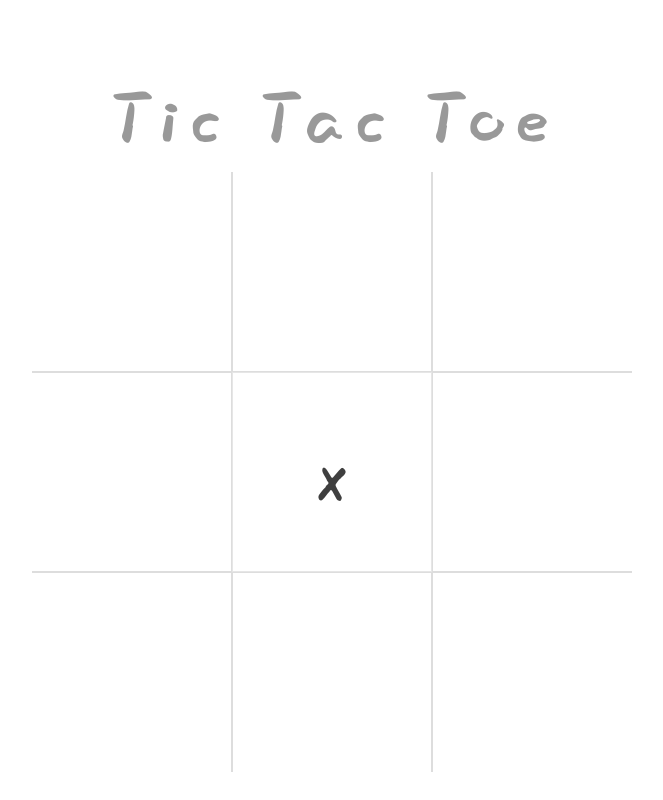
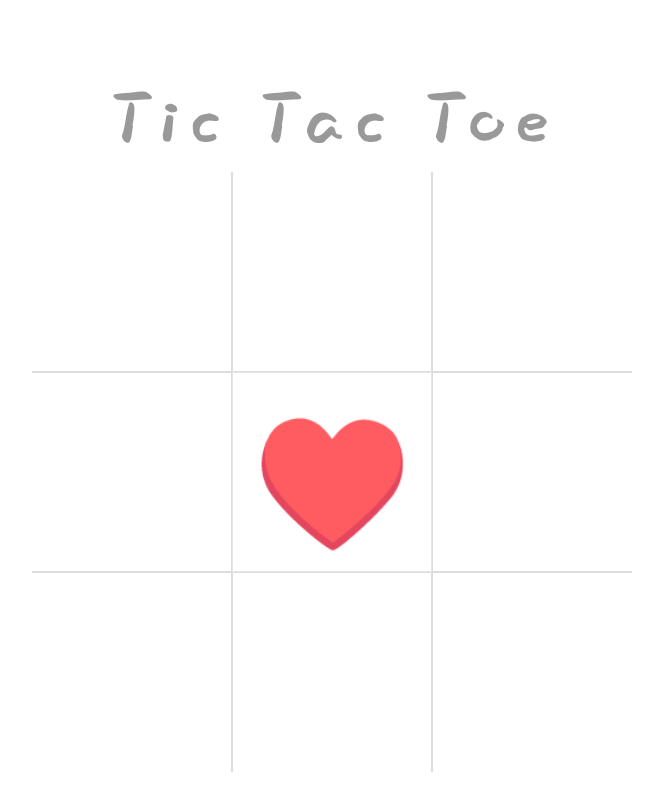
Before and after one commit to slaveofthecode/tictactoe-react-ts, a React (Vite) app: page / in a window 1280 px wide. Both pictures are taken after a click on the button 640 px from the left and 472 px from the top of the page. Shown: the whole page, without its empty margins (308-971 px from the left). Built offline with nearby package versions, Linux system fonts and the light colour scheme.

Commit message:
Reset game when is finished

```diff
--- a/src/App.scss
+++ b/src/App.scss
@@ -45,10 +45,10 @@
 		top: 0;
 		left: 0;
 		width: 100%;
+		height: 100vh;
 		display: flex;
 		justify-content: center;
 		align-items: center;
-		height: 100%;
 		display: flex;
 		flex-direction: column;
 		background: #0009;
--- a/src/App.tsx
+++ b/src/App.tsx
@@ -1,20 +1,24 @@
+/* eslint-disable react-hooks/exhaustive-deps */
 import { useState } from 'react';
 import './App.scss';
 import Alert from './components/Alert';
 import Grid from './components/Grid';
 import Header from './components/Header';
+import { PLAYER } from './enum';
 import useGrid from './hooks/useGrid';
 import useWinner from './hooks/useWinner';
+
+const FIRST_PLAYER = Math.round(Math.random()) ? PLAYER.X : PLAYER.X;
 
 function App() {
 
   const { grid, setGrid } = useGrid();
-  const { winner, validate } = useWinner();
+  const { winner, validate, setWinner } = useWinner();
 
-  const [ turn, setTurn] = useState('X');
+  const [ turn, setTurn] = useState(FIRST_PLAYER);
 
   const handleOnClick = (indexRow:number, indexCol:number) => {
-    setTurn( t => t === 'X' ? 'O' : 'X');
+    setTurn( t => t === PLAYER.X ? PLAYER.O : PLAYER.X);
 
     const clonGrid = grid;
     clonGrid[indexRow][indexCol] = turn;
@@ -23,22 +27,36 @@ function App() {
     validate.isWinner(clonGrid);
   }
 
+  const onClickUnMontedAlert = () => {
+    setGrid([
+      ["", "", ""],
+      ["", "", ""],
+      ["", "", ""],
+    ]);
+    setWinner(null);
+  }
+
   return (
     <>
       <Header />
       <Grid
         grid={grid}
         handleOnClick={handleOnClick}
-          isGameFinished={
-            !!winner ||
-            grid.every( row => row.every( cell => cell !== ''))
-          }
+        isGameOver={!!winner || grid.every( row => row.every( cell => cell !== ''))}
       />
       {
         winner
-            ? <Alert mainText={winner} subText={'winner!'} />
+          ? <Alert
+              mainText={winner}
+              subText={'winner!'}
+              onClickUnMonted={onClickUnMontedAlert}
+            />
           : grid.every( row => row.every( cell => cell !== ''))
-              && <Alert mainText={'XO'} subText={'draw'} />
+            && <Alert
+                  mainText={`${PLAYER.X}${PLAYER.O}`}
+                  subText={'draw'}
+                  onClickUnMonted={onClickUnMontedAlert}
+                />
 
       }
     </>
--- a/src/components/Alert/index.tsx
+++ b/src/components/Alert/index.tsx
@@ -4,9 +4,10 @@ import { useState } from "react";
 type Props = {
     mainText: string,
     subText: string
+    onClickUnMonted: () => void
 }
 
-const Alert = ({ mainText, subText}: Props) => {
+const Alert = ({ mainText, subText, onClickUnMonted}: Props) => {
 
   const [ show, setShow ] = useState<boolean>(!!mainText);
 
@@ -14,7 +15,11 @@ const Alert = ({ mainText, subText}: Props) => {
 
   if (show)
     return (
-      <div className="alert-container" onClick={()=>setShow(false)}>
+      <div className="alert-container" onClick={()=> {
+          setShow(false);
+          onClickUnMonted();
+      }}
+      >
           <span>{ mainText }</span>
           <strong>{ subText }</strong>
       </div>
--- a/src/components/Grid/index.tsx
+++ b/src/components/Grid/index.tsx
@@ -3,12 +3,12 @@ import Cell from '../common/Cell';
 type Props = {
     grid: string[][],
     handleOnClick: (r: number, c: number) => void,
-    isGameFinished: boolean
+    isGameOver: boolean
 }
 
-const index = ({ grid, handleOnClick, isGameFinished} : Props) => {
+const index = ({ grid, handleOnClick, isGameOver} : Props) => {
   return (
-    <div className={`${isGameFinished ? 'blur' : ''}`} >
+    <div className={`${isGameOver ? 'blur' : ''}`} >
         {
           grid.map((row: string[],indexRow: number ) => {
             return row.map( (cell, indexCol)=> (
--- a/src/components/common/Cell/style.module.scss
+++ b/src/components/common/Cell/style.module.scss
@@ -1,10 +1,9 @@
 .cell {
     border: 1px solid #0002;
     width: var(--box-size);
-    height: var(--box-size);
-    // max-width: 100%;
-    // max-height: 100%;
-    font-size: 4rem;
+    height: 100%;
+    min-height: var(--box-size);
+    font-size: 8rem;
     color: #000;
     cursor: pointer;
     // text-shadow: 0px 0px 50px #000,
@@ -12,6 +11,9 @@
     //              -5px 0px 50px #0007,
     //              0px 5px 50px #0007,
     //              0px -5px 50px #0007;
+    display: flex;
+    justify-content: center;
+    align-items: center;
 
     &:disabled {
         opacity: .75;
@@ -36,9 +38,18 @@
 
 }
 
-// @keyframes scale {
-//     to {
-//         filter: invert(2);
-//         border: none;
-//     }
-// }
+@media (max-width: 840px) {
+    .cell { font-size: 7rem; }
+}
+
+@media (max-width: 720px) {
+    .cell { font-size: 6rem; }
+}
+
+@media (max-width: 580px) {
+    .cell { font-size: 5rem; }
+}
+
+@media (max-width: 480px) {
+    .cell { font-size: 4rem; }
+}
--- /dev/null
+++ b/src/enum/index.ts
@@ -0,0 +1,4 @@
+export const PLAYER = {
+	X: `♥️`,
+	O: `💩`,
+};
--- a/src/hooks/useWinner.ts
+++ b/src/hooks/useWinner.ts
@@ -14,7 +14,7 @@ const useWinner = () => {
 					result && setWinner(grid[i][0]);
 				}
 			}
-			console.log(result);
+
 			return result;
 		};
 
@@ -53,6 +53,7 @@ const useWinner = () => {
 
 	return {
 		winner,
+		setWinner,
 		validate: {
 			isWinner: validateWinner,
 		},
```
Lines whose indentation alone changed are shown as unchanged.
